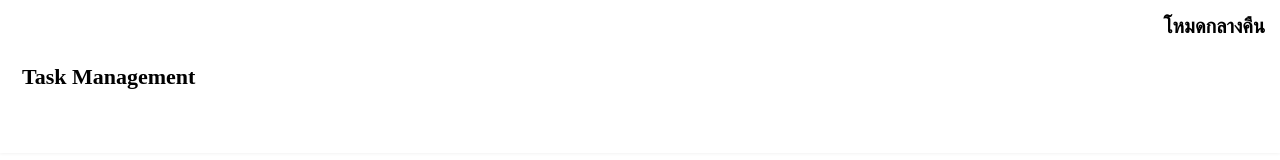
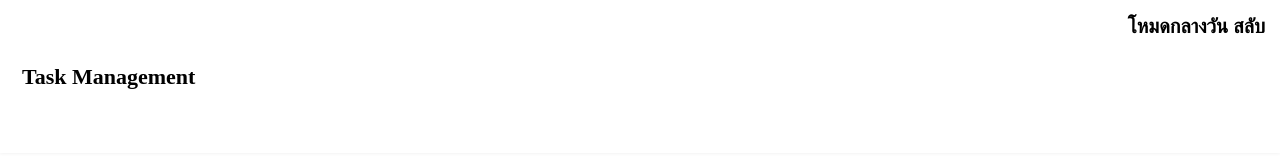
Before and after one commit to NateeRudkui/react-task-app, a React (Create React App) app: page / in a window 1280 px wide. Shown: the top 160 px of the page. Built offline with nearby package versions, Linux system fonts and the light colour scheme.

Commit message:
✅ : เพิ่มโหมดกลางวันกลางคืน

```diff
--- a/src/App.css
+++ b/src/App.css
@@ -9,3 +9,13 @@
   border:1px solid rgba(0,0,0,0.2);
   border-radius: 0.25rem;
 }
+.light{
+  background: white;
+  color: black;
+  transition: all 1s;
+}
+.dark{
+  background: black;
+  color: white;
+  transition: all 1s;
+}
--- a/src/App.js
+++ b/src/App.js
@@ -21,6 +21,7 @@ function App() {
   ]);
   const [title, setTitle] = useState("");
   const [editId, setEditId] = useState(null);
+  const [theam, setTheam] = useState("light");
 
   function saveTask(e) {
     e.preventDefault();
@@ -58,8 +59,8 @@ function App() {
   }
 
   return (
-    <div className="App">
-      <Header />
+    <div className={"App " + theam}>
+      <Header theam={theam} setTheam={setTheam} />
       <div className="container">
         <Addform title={title} setTitle={setTitle} saveTask={saveTask} />
         <section>
--- a/src/components/Header.js
+++ b/src/components/Header.js
@@ -1,12 +1,18 @@
 import "./Header.css";
-export default function Header() {
+export default function Header(props) {
+  const { theam, setTheam } = props;
+  function toggletheam() {
+    if (theam === "light") return setTheam("dark");
+    else return setTheam("light");
+  }
   return (
     <header>
       <div className="logo">
         <span>Task Management</span>
       </div>
       <div className="theme-container">
-        <span>โหมดกลางคืน</span>
+        <span>{theam === "light" ? "โหมดกลางวัน" : "โหมดกลางคืน"}</span>
+        <span onClick={toggletheam}> สลับ</span>
       </div>
     </header>
   );
```
